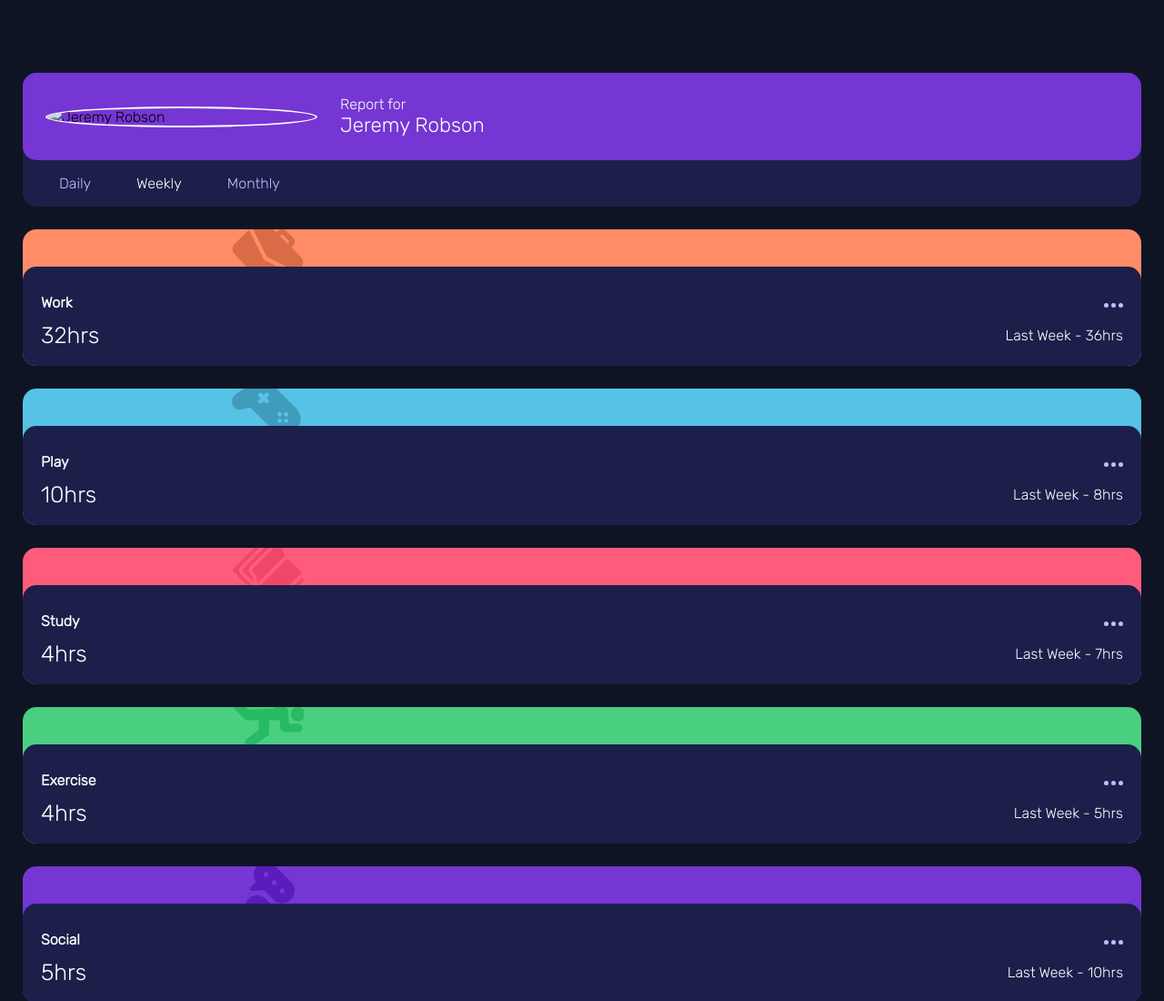
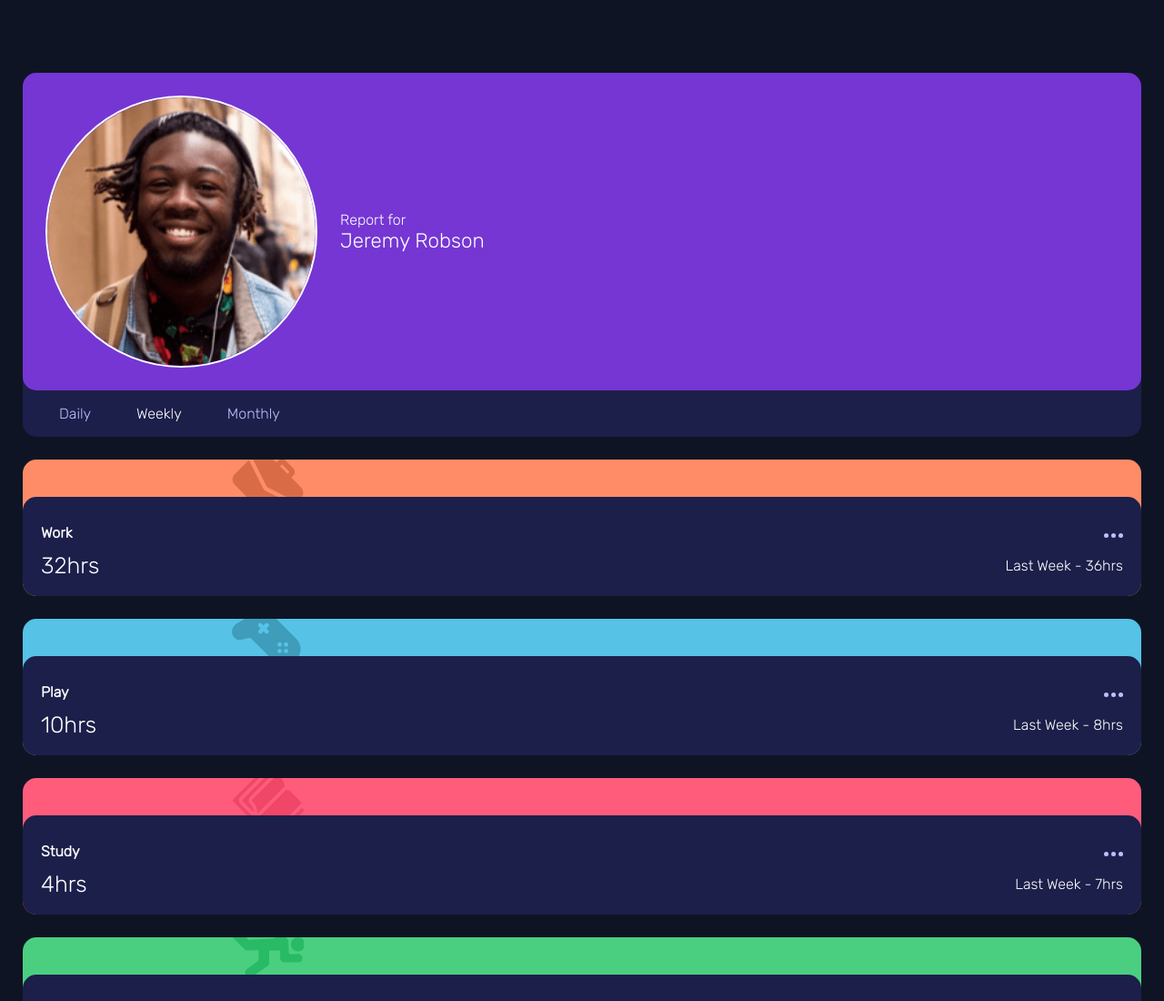
Before and after one commit to GuiCardosoMartins/Time-Tracking-Dashboard, a plain HTML site: page index.html in a window 1280 px wide. Shown: the top 1100 px of the page at 91% size. Drawn offline with Linux system fonts and the light colour scheme; the site is published under a folder, as on GitHub Pages, so addresses that start at the root find nothing.

Commit message:
Update index.html

```diff
--- a/index.html
+++ b/index.html
@@ -23,7 +23,7 @@
 
       <section class="perfil"> <!-- Perfil -->
       <article class="perfil-descricao">
-        <img src="/images/image-jeremy.png" alt="Jeremy Robson">
+        <img src="images/image-jeremy.png" alt="Jeremy Robson">
         <p class="perfil-descricao-text">Report for <br><span class="perfil-descricao-text__destaque">Jeremy <span>Robson</span></span> </p>
       </article>
       <article class="perfil-time">
```
